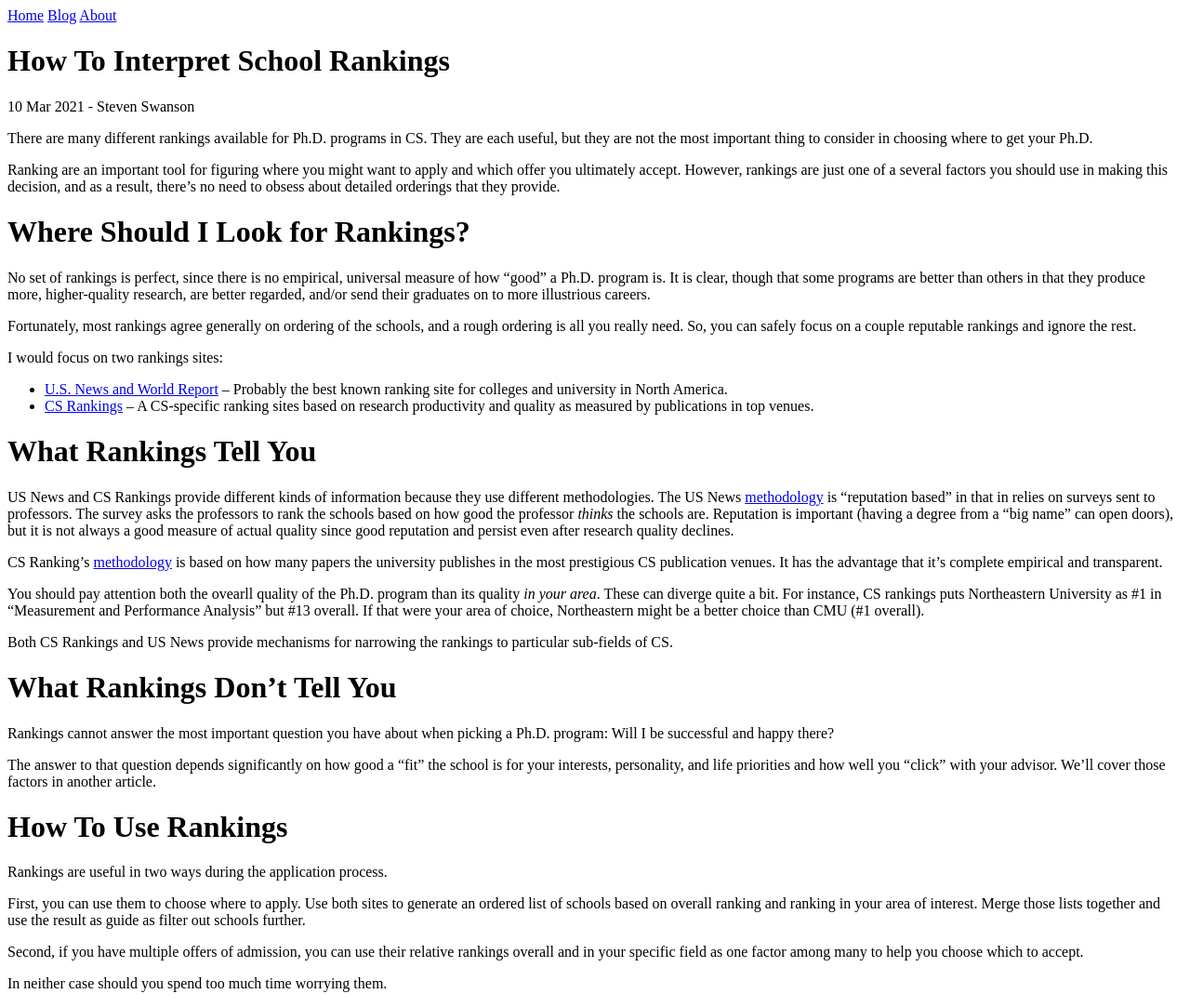
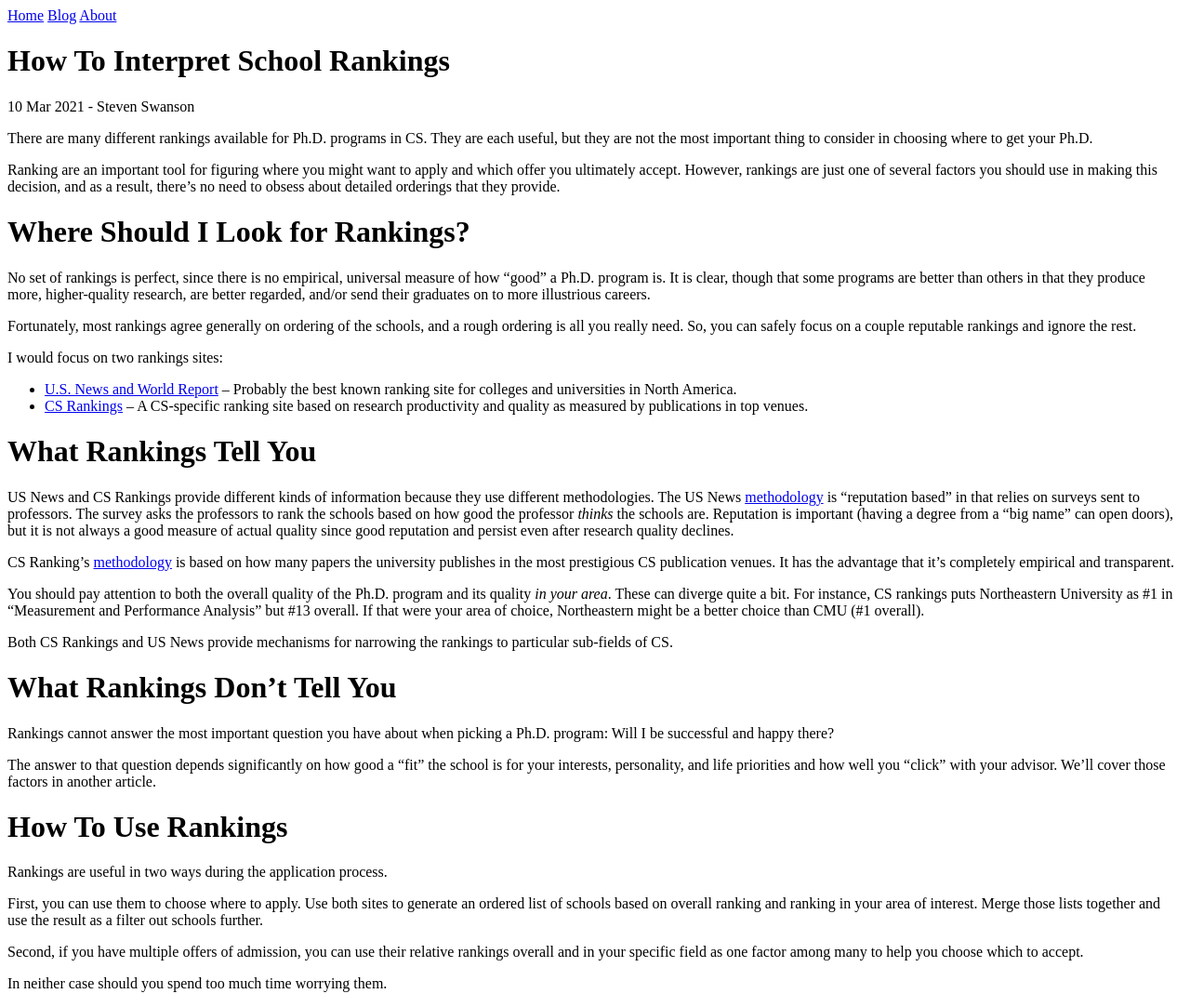
Before and after one commit to mycsphd/mycsphd.github.io, a Jekyll site: the page built from _posts/2021-03-10-school-rankings.md, in a window 1280 px wide. Shown: the whole page at 93% size. Built offline with Jekyll 4.4.1, drawn with Linux system fonts in a browser that asks for light colours; our own code applies the rules of GitHub Pages for plain Markdown files.

Commit message:
a bunch of small revisions and some new articles

```diff
--- a/_posts/2021-03-10-school-rankings.md
+++ b/_posts/2021-03-10-school-rankings.md
@@ -1,5 +1,5 @@
 ---
-tag: resource
+tags: ['resource']
 title:  How To Interpret School Rankings
 author: Steven Swanson
 ---
@@ -9,7 +9,7 @@ each useful, but they are not the most important thing to consider in choosing
 where to get your Ph.D.
 
 Ranking are an important tool for figuring where you might want to apply and
-which offer you ultimately accept.  However, rankings are just one of a several
+which offer you ultimately accept.  However, rankings are just one of several
 factors you should use in making this decision, and as a result, there's no
 need to obsess about detailed orderings that they provide.
 
@@ -26,15 +26,15 @@ reputable rankings and ignore the rest.
 
 I would focus on two rankings sites:
 
-* [U.S. News and World Report](https://www.usnews.com/best-graduate-schools/top-science-schools/computer-science-rankings) -- Probably the best known ranking site for colleges and university in North America.
-* [CS Rankings](http://csrankings.org/#/index?all&us) -- A CS-specific ranking sites based on research productivity and quality as measured by publications in top venues.
+* [U.S. News and World Report](https://www.usnews.com/best-graduate-schools/top-science-schools/computer-science-rankings) -- Probably the best known ranking site for colleges and universities in North America.
+* [CS Rankings](http://csrankings.org/#/index?all&us) -- A CS-specific ranking site based on research productivity and quality as measured by publications in top venues.
 
 # What Rankings Tell You
 
 US News and CS Rankings provide different kinds of information because they use
 different methodologies.  The US News
 [methodology](https://www.usnews.com/education/best-graduate-schools/articles/science-schools-methodology)
-is "reputation based" in that in relies on surveys sent to professors.  The
+is "reputation based" in that relies on surveys sent to professors.  The
 survey asks the professors to rank the schools based on how good the professor _thinks_
 the schools are.  Reputation is important (having a degree from a "big name" can
 open doors), but it is not always a good measure of actual quality since good
@@ -42,9 +42,9 @@ reputation and persist even after research quality declines.
 
 CS Ranking's [methodology](http://csrankings.org/faq.html) is based on how many
 papers the university publishes in the most prestigious CS publication venues.  It
-has the advantage that it's complete empirical and transparent.
+has the advantage that it's completely empirical and transparent.
 
-You should pay attention both the ovearll quality of the Ph.D. program than its
+You should pay attention to both the overall quality of the Ph.D. program and its
 quality _in your area_.  These can diverge quite a bit.  For instance, CS rankings
 puts Northeastern University as #1 in "Measurement and Performance Analysis" but
 #13 overall.  If that were your area of choice, Northeastern might be a better
@@ -68,7 +68,7 @@ Rankings are useful in two ways during the application process.
 
 First, you can use them to choose where to apply.  Use both sites to generate
 an ordered list of schools based on overall ranking and ranking in your area of
-interest.  Merge those lists together and use the result as guide as filter out
+interest.  Merge those lists together and use the result as a filter out
 schools further.
 
 Second, if you have multiple offers of admission, you can use their relative
```
Also changed, not shown: _drafts/statements-of-purpose.md (added, +5 -0 lines), _drafts/topics-to-cover.md (+1 -0 lines), _posts/2020-11-18-info-session.md (+7 -6 lines), _posts/2020-12-03-info-session.md (+2 -1 lines), _posts/2021-03-10-Taulbee-Survey.md (+1 -1 lines), _posts/2021-03-10-do-i-need-an-ms-first.md (+4 -4 lines), _posts/2021-03-10-how-do-i-pay-for-a-phd.md (+4 -4 lines), _posts/2021-03-14-mor-harchol-balter-essay.md (added, +11 -0 lines), 1 other file.
